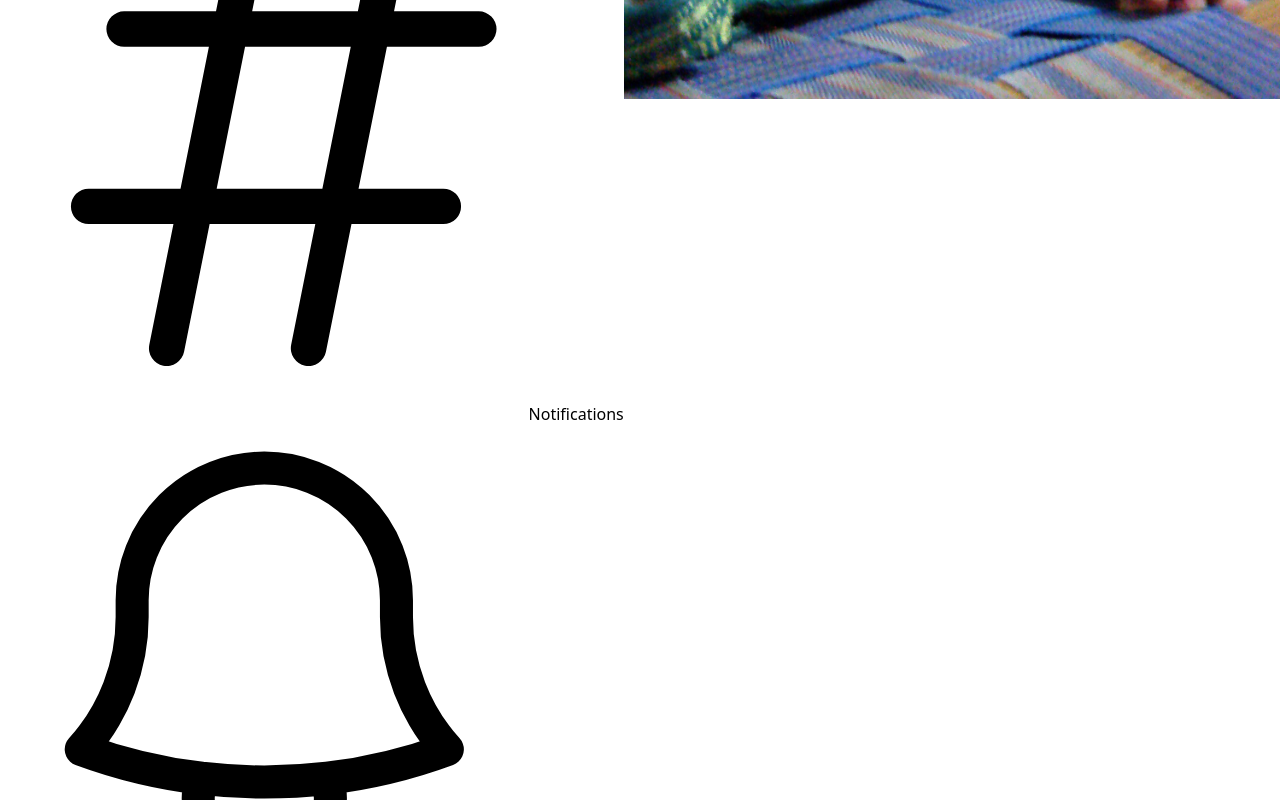
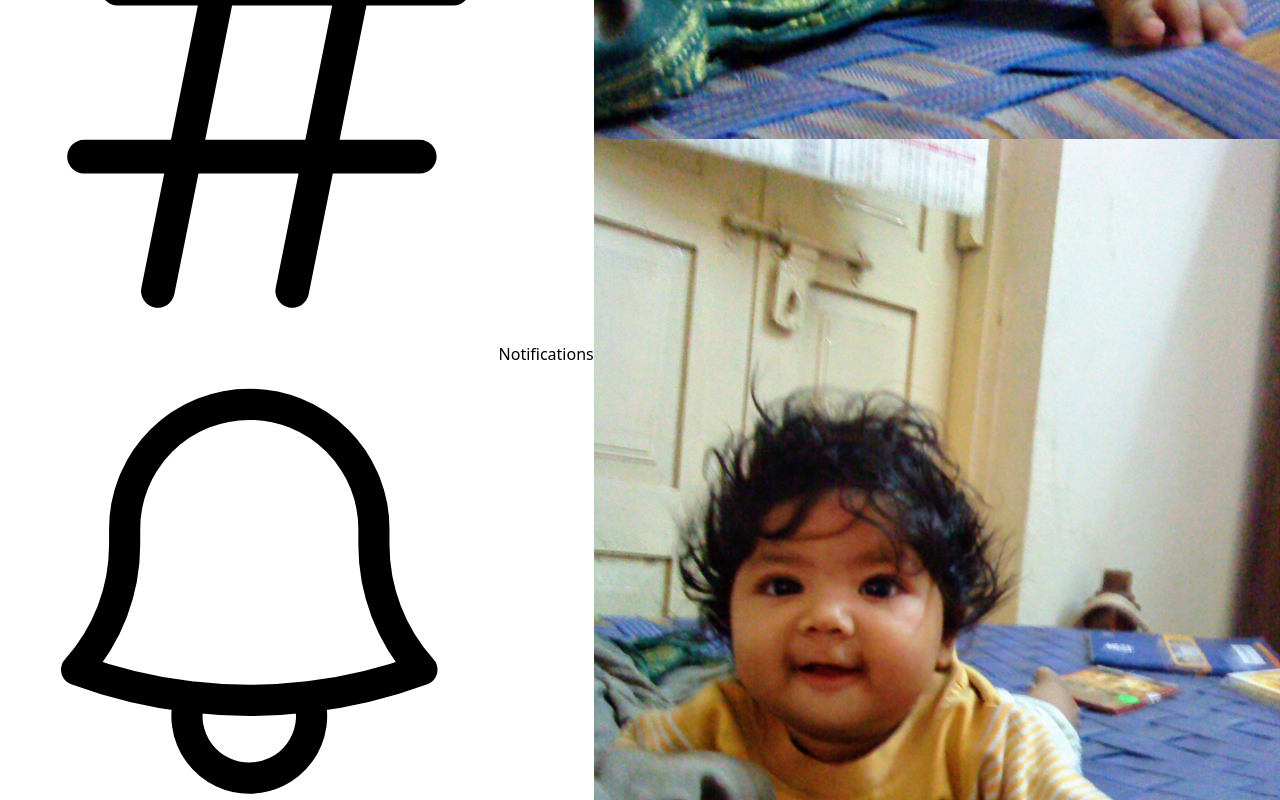
Before and after one commit to Bhagyalakshmi1983/twitter-v4, a Next.js app: page / in a window 1280 px wide. Shown: the part 800-1600 px from the top of the page. Built offline with nearby package versions, Linux system fonts and the light colour scheme; grey boxes are pictures that could not be loaded.

Commit message:
Add the Post Section to the Feed Component

```diff
--- a/Components/Feed.js
+++ b/Components/Feed.js
@@ -1,8 +1,29 @@
 import React from "react";
 import {SparklesIcon} from "@heroicons/react/24/outline"
 import Input from "./Input";
+import Post from "./Post";
 
 export default function Feed() {
+  const posts = [
+    {
+      id: "1",
+      name: "Bhagya",
+      username: "code with Bhagyalakshmi",
+      userimg: "/Images/APZE5774.JPG",
+      img: "https://images.unsplash.com/photo-1414609245224-afa02bfb3fda?ixlib=rb-1.2.1&ixid=MnwxMjA3fDB8MHxzZWFyY2h8MzF8fG5hdHVyZXxlbnwwfHwwfHw%3D&auto=format&fit=crop&w=500&q=60",
+      text: "nice view",
+      timestamp: "2 hours ago"
+    },
+    {
+      id: "2",
+      name: "Bhagya",
+      username: "code with Bhagyalakshmi",
+      userimg: "/Images/APZE5774.JPG",
+      img: "https://images.unsplash.com/photo-1508459855340-fb63ac591728?ixlib=rb-1.2.1&ixid=MnwxMjA3fDB8MHxzZWFyY2h8NjN8fG5hdHVyZXxlbnwwfHwwfHw%3D&auto=format&fit=crop&w=500&q=60",
+      text: "wow!",
+      timestamp: "2 days ago"
+    },
+  ]
   return (
     <div className="xl:ml-[370px] border-l border-r border-gray-200 xl:min-w-[576px] sm:ml-[73px] flex-grow max-w-xl">
       <div className="flex py-2 px-3 sticky top-0 z-50 bg-white border-b border-gray-200">
@@ -12,6 +33,9 @@
         </div>
       </div>
       <Input />
+      {posts.map((post) => (
+        <Post key={post.id} post={post}/>
+      ))}
     </div>
   )
 }
--- /dev/null
+++ b/Components/Post.js
@@ -0,0 +1,41 @@
+import { ChartBarIcon, ChatBubbleLeftEllipsisIcon, EllipsisHorizontalIcon, HeartIcon, ShareIcon, TrashIcon } from "@heroicons/react/24/outline";
+import { ChatBubbleOvalLeftEllipsisIcon } from "@heroicons/react/24/solid";
+import React from "react";
+
+
+export default function Post({post}) {
+  return (
+    <div className="flex p-3 cursor-pointer border-b border-gray-200">
+
+      {/* User Image */}
+<img className="w-12 h-12 rounded-full mr-4" src={post.userimg} alt="" />
+      {/* Right Side */}
+      <div className="">
+        {/* Header */}
+        <div className="flex items-center justify-between">
+          {/*Post User Info */}
+          <div className="flex items-center space-x-1 whitespace-nowrap">
+            <h4 className="font-bold text-[15px] sm:text-[16px] hover:underline">{post.name}</h4>
+            <span className="text-sm sm:text-[15px]">@{post.username}-</span>
+            <span className="text-sm sm:text-[15px] hover:underline">{post.timestamp}</span>
+          </div>
+          {/* dot icon */}
+          <EllipsisHorizontalIcon className="h-10 hoverEffect w-10 hover:bg-sky-100 hover:text-sky-500 p-2"/>
+        </div>
+        {/* Post Text */}
+        <p className="text-gray-800 text-[15px] sm:text-[16px] mb-2">{post.text}</p>
+        {/* Post Image */}
+<img className="rounded-2xl mr-2" src={post.img} alt="" />
+        {/* Icons */}
+
+        <div className="flex justify-between text-gray-500 p-2">
+          <ChatBubbleLeftEllipsisIcon className="h-9 w-9 hoverEffect p-2 hover:text-sky-500 hover:bg-sky-100" />
+          <TrashIcon className="h-9 w-9 hoverEffect p-2 hover:text-red-600 hover:bg-red-100" />
+          <HeartIcon className="h-9 w-9 hoverEffect p-2 hover:text-red-600 hover:bg-red-100" />
+          <ShareIcon className="h-9 w-9 hoverEffect p-2 hover:text-sky-500 hover:bg-sky-100" />
+          <ChartBarIcon className="h-9 w-9 hoverEffect p-2 hover:text-sky-500 hover:bg-sky-100" />
+        </div>
+      </div>
+    </div>
+  )
+}
```
